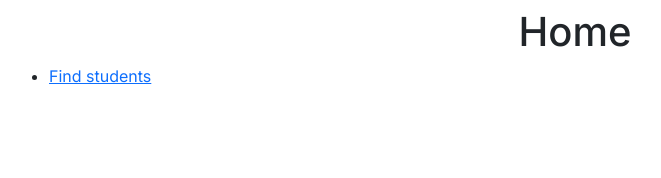
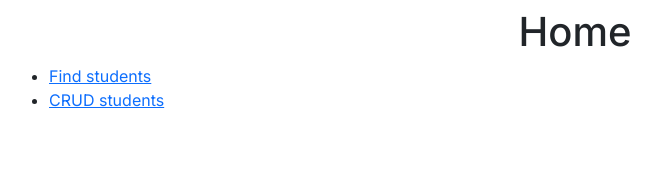
Before and after one commit to jerzabek/infsus, a Next.js app: page / in a window 1280 px wide. Shown: the top 178 px of the page, without its empty margins (65-726 px from the left). Built offline with nearby package versions, Linux system fonts and the light colour scheme.

Commit message:
novi fajlici

```diff
--- /dev/null
+++ b/src/app/crudStudents/loading.tsx
@@ -0,0 +1,3 @@
+export default function loading() {
+  return <div>loading...</div>
+}
--- a/src/app/page.tsx
+++ b/src/app/page.tsx
@@ -8,6 +8,9 @@ export default async function Home() {
         <li>
           <Link href="/studentSearch">Find students</Link>
         </li>
+        <li>
+          <Link href="/studentCRUD">CRUD students</Link>
+        </li>
       </ul>
     </main>
   )
```
Also changed, not shown: src/app/crudStudents/page.tsx (added, +7 -0 lines), src/modules/crudStudents/CRUDStudents.tsx (added), src/modules/crudStudents/index.ts (added), src/modules/crudStudents/interface.tsx (added).
